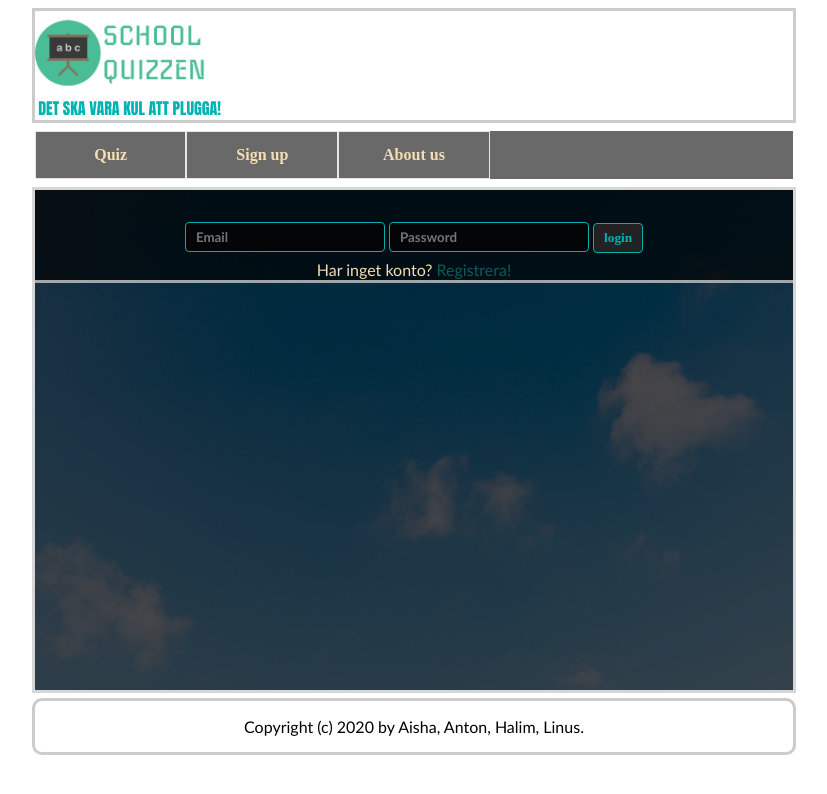
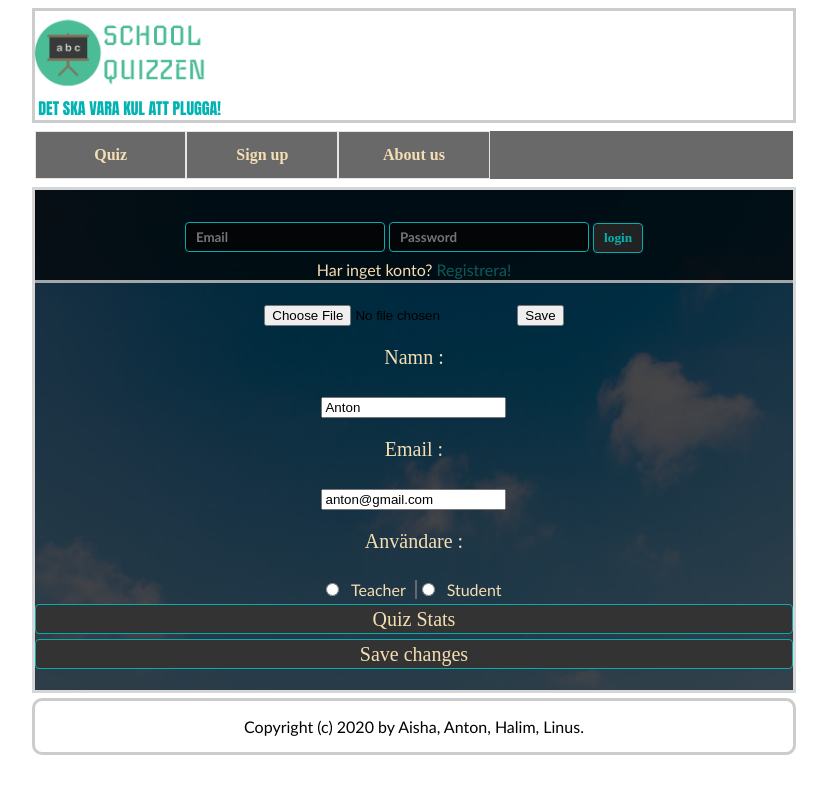
Before and after one commit to LinusSelven/web-application-quiz, a Vue app: page /login in a window 1280 px wide. Shown: the top 794 px of the page, without its empty margins (226-1053 px from the left). Built offline with nearby package versions, Linux system fonts and the light colour scheme; the HTML template or start-up script is replaced by a standard one.

Commit message:
skelett för My Page

```diff
--- a/src/components/login.vue
+++ b/src/components/login.vue
@@ -1,36 +1,61 @@
 <template>
-    <div class="myPage" >
+    <div class="myPage">
         <div class="showData" id="showData"></div>
+        <input type="file" id="upload" name="upload" accept="image/*" placeholder="Select image">
+        <input type="submit" value="Save" @click="saveProfileimg()">
+        <div><p>Namn :</p> <input value="" type="" name="" placeholder="Anton">
+        </div>
+        <div><p>Email :</p> <input value="" type="" name="" placeholder="anton@gmail.com">
+        </div>
+        <div><p>Användare :</p>
+            <input type="radio" id="one" value="Teacher" v-model="userRole">
+            <label for="one"><span>&nbsp;Teacher </span></label>
+            <a class="vl"></a>
+            <input type="radio" id="two" value="Student" v-model="userRole">
+            <label for="two"><span>&nbsp;Student</span></label>
+        </div>
+        <div class="q-answer">
+            <button class="q-btn">Quiz Stats</button>
+            <button class="q-btn" @click="saveChanges()">Save changes</button>
+        </div>
     </div>
 </template>
 
 <script>
-  export default {
+    export default {
         name: "login",
         data: function () {
-            return{
+            return {}
+        },
+        methods: {
+
+            saveProfileimg: function () {
+                /* kod för att spara en bild */
+            },
+            saveChanges: function () {
 
             }
-        },
-        methods:{
 
         }
-  }
-  //import AuthServices from '../services/ApiServices';
+    }
+    //import AuthServices from '../services/ApiServices';
 </script>
 
 <style scoped>
-    .center{
+    .center {
         margin: 0 auto;
     }
+
     .login a {
         color: #02b3b3;
         text-decoration: none;
     }
+
     .login a:hover {
         color: #0b5b5b;
     }
-    #errorMsg{
+
+    #errorMsg {
         font-family: Calibri, monospace;
         font-weight: normal;
         color: #fa7c8b;
@@ -52,21 +77,49 @@
         height: 40px;
         cursor: pointer;
     }
-    label{
+
+    label {
         padding: 5px;
         margin-top: 2px;
         margin-bottom: 2px;
         text-align: center;
         width: 100%;
     }
+
+    .q-btn {
+        width: 100%;
+        margin-right: 5px;
+        margin-top: 5px;
+        background-color: #333333;
+        font-family: "Times New Roman", monospace;
+        font-size: 20px;
+        color: wheat;
+        height: 30px;
+        border: 1px solid rgb(7, 172, 172);
+        border-radius: 4px;
+    }
+    .q-answer {
+        text-align: center;
+        margin-left: auto;
+        margin-right: auto;
+    }
+
+    .q-btn:hover {
+        background-color: #e9e608;
+        color: black;
+        cursor: pointer;
+    }
+
     .vl {
         border-left: 2px solid dimgray;
         height: 100%;
     }
-    input[type=checkbox]{
+
+    input[type=checkbox] {
         height: auto;
         width: auto;
     }
+
     input[type=button] {
         background-color: #222222;
         font-family: "Times New Roman", monospace;
@@ -83,23 +136,35 @@
         background-color: #e9e608;
         color: black;
     }
-    span{
+    p{
+        font-family: "Times New Roman", monospace;
+        font-size: 20px;
+        color: wheat;
+        height: 30px;
+
+    }
+
+    span {
         font-family: Calibri, monospace;
         font-weight: normal;
         color: wheat;
     }
-    .myPage{
+
+    .myPage {
         display: inline-block;
         width: 100%;
     }
+
     .myPage a {
         color: #3d8cb5;
         text-decoration: none;
         cursor: pointer;
     }
+
     .myPage a:hover {
         color: #e9e608;
     }
+
     table {
         width: 100%;
         font: inherit;
@@ -120,11 +185,14 @@
         text-align: center;
         border-right: 2px solid #7D82A8;
     }
+
     table td:last-child {
         border-right: none;
     }
+
     table tbody tr:nth-child(2n) td {
     }
+
     ::-webkit-input-placeholder { /* Edge */
         color: #fced62;
     }
@@ -134,23 +202,26 @@
     }
 
     ::placeholder {
-        color: wheat;
+        color: black;
     }
 
     /* Mobile */
     @media screen and (max-width: 400px) {
     }
+
     /* Tablet */
     @media screen and (min-width: 768px) and (max-width: 1024px) {
     }
+
     /* Desktop */
     @media screen and (min-width: 1025px) {
-        .myPage{
+        .myPage {
             display: table-cell;
             text-align: center;
             vertical-align: middle;
             background: rgba(0, 0, 0, 0.7);
         }
+
         table {
             width: 50%;
         }
@@ -159,7 +230,4 @@
     }
 
 
-
-
-
 </style>
```
